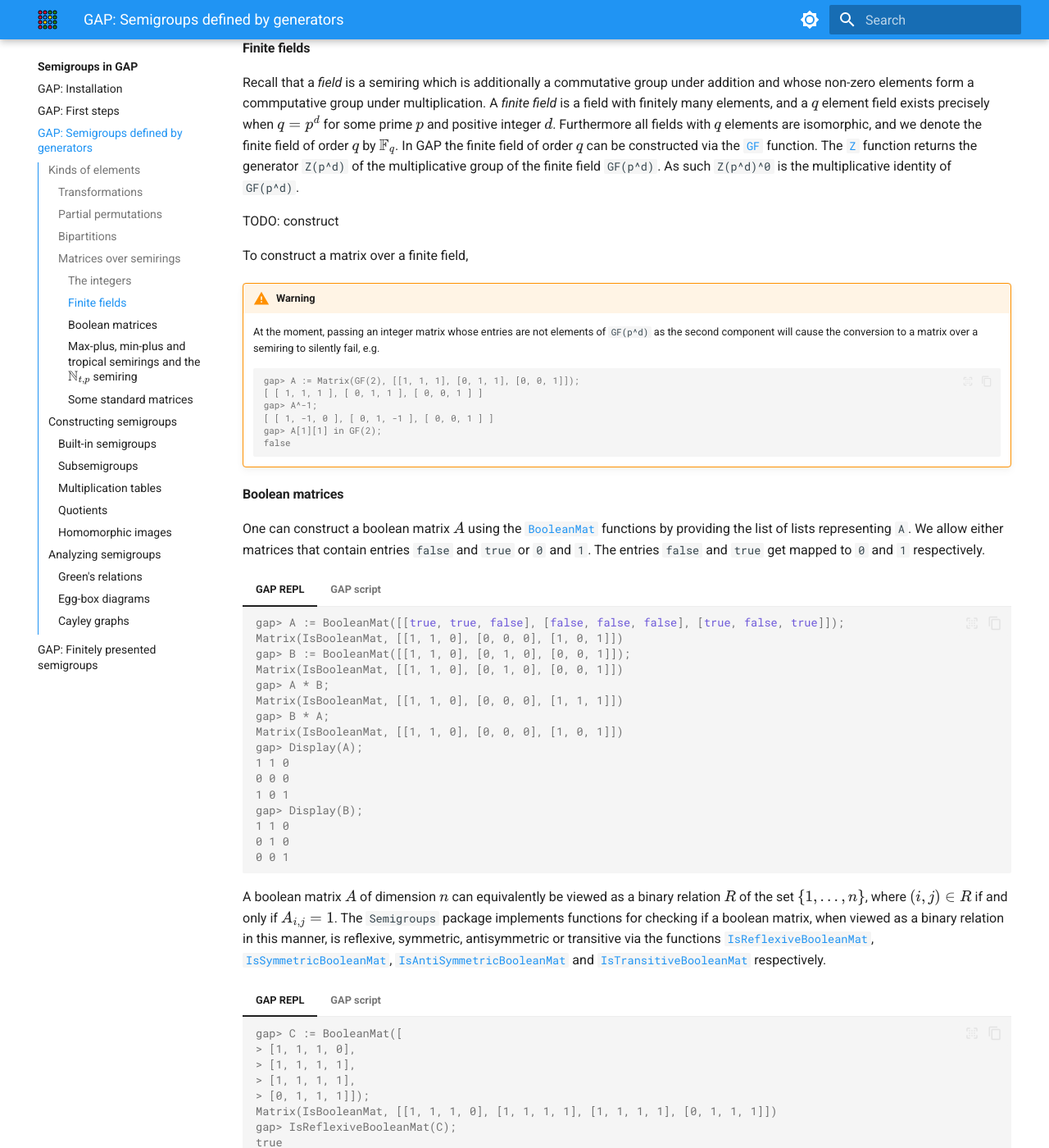
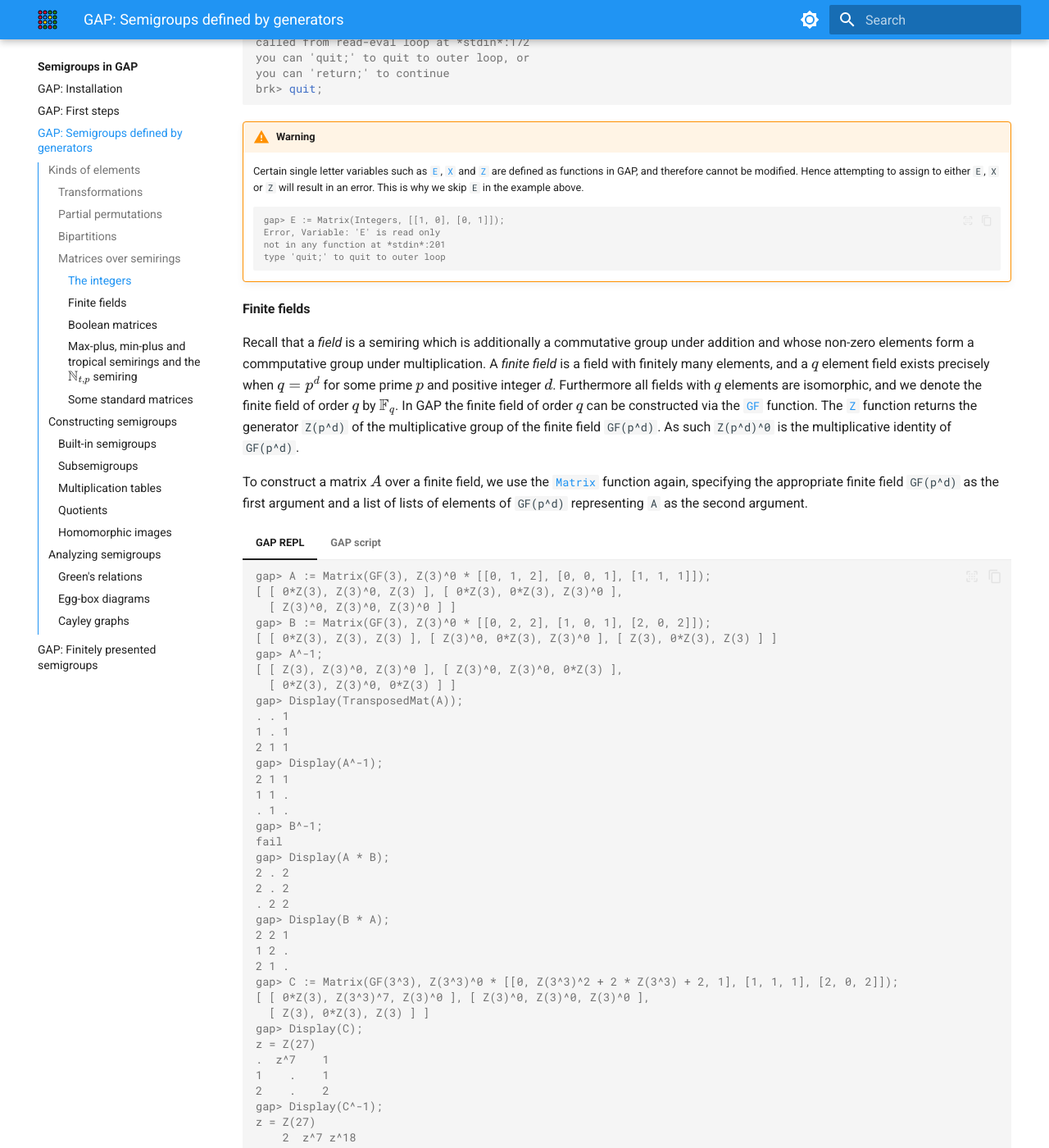
Before and after one commit to libsemigroups/tutorial, an MkDocs documentation site: the page built from docs/gap/generated.md, in a window 1280 px wide and 1400 px high, scrolled down 10567 px. Shown: the whole window at 82% size. Built offline with MkDocs 1.6.1 and Material for MkDocs 9.7.7, drawn with Linux system fonts in a browser that asks for light colours; some of the changed text lies outside the part shown.

Commit message:
Add matrices over finite fields

````diff
--- a/docs/gap/generated.md
+++ b/docs/gap/generated.md
@@ -355,6 +355,9 @@ function by specifying the blocks of the bipartition.
 Bipartitions can be multiplied using the `*` operator
 (see [Chapter 3](https://semigroups.github.io/Semigroups/doc/chap3_mj.html#X7C18DB427C9C0917)
 of the `Semigroups` manual for a definition of bipartition multiplication).
+Furthermore, bipartitions admit an involution
+[`Star`](https://semigroups.github.io/Semigroups/doc/chap3_mj.html#X7CE00E0C79F62745),
+which swaps all the points $i$ with $-i$ in the partition.
 
 === "GAP REPL"
     ```gap-repl
@@ -366,6 +369,8 @@ of the `Semigroups` manual for a definition of bipartition multiplication).
     <bipartition: [ 1, -4 ], [ 2, 5 ], [ 3, 4, -1 ], [ -2 ], [ -3 ], [ -5 ]>
     gap> b * a;
     <bipartition: [ 1, 5, -3 ], [ 2 ], [ 3, -1, -2 ], [ 4 ], [ -4, -5 ]>
+    gap> Star(a);
+    <bipartition: [ 1, 2, -1 ], [ 3, -3, -4 ], [ 4, 5 ], [ -2, -5 ]>
     ```
 === "GAP script"
     ```gap
@@ -514,8 +520,11 @@ manipulation of $n \times n$ matrices over the following semirings:
 In general, an $n\times n$ matrix $A$ is represented in GAP are represented as
 list of lists `A` such that `A[i]` is the $i$-th row of $A$ and `A[i][j]` is
 the entry of `A` at the $i$-th row and $j$-th column of $A$.
-Matrices can be multiplied using the `*` operatator, provided they have the
-same dimensions and same underlying semiring, and the `^ -1` operator
+Matrices can be multiplied using the `*` operator, provided they have the
+same dimensions and same underlying semiring. The `*` operator
+can also be used to multiply a matrix by a scalar from the underlying
+semiring.
+The `^ -1` operator
 can be used to find the inverse of a matrix. If `A` is invertible over the
 semiring, then `A^-1` will return the inverse of `A`, and otherwise
 `A^-1` will return `#!gap fail`.
@@ -571,6 +580,18 @@ the list of lists representing `A` as the second argument.
     [ 1, 0, -3 ]
     [ 2, 2, 0 ]
     ]>
+    gap> Display(A * 2);
+    <3x3-matrix over Integers:
+    [[ 2, 4, 6 ]
+    [ 8, 6, -2 ]
+    [ 2, 0, -6 ]
+    ]>
+    gap> Display(3 * A);
+    <3x3-matrix over Integers:
+    [[ 3, 6, 9 ]
+    [ 12, 9, -3 ]
+    [ 3, 0, -9 ]
+    ]>
     gap> Display(TransposedMat(A));
     <immutable 3x3-matrix over Integers:
     [[ 1, 4, 1 ]
@@ -604,6 +625,8 @@ the list of lists representing `A` as the second argument.
     B * A;
     Display(A * B);
     Display(B * A);
+    Display(A * 2);
+    Display(3 * A);
     Display(TransposedMat(A));
     Display(B ^ -1);
     C^-1;
@@ -651,7 +674,6 @@ function and we can check if the order is finite using the
 function. Note that only the order of an invertible matrix can be computed,
 and the `Order` function will throw an error if a non-invertible matrix is given
 as input.
-
 
 === "GAP REPL"
     ```gap-repl
@@ -718,7 +740,7 @@ as input.
     [`X`](https://docs.gap-system.org/doc/ref/chap66_mj.html#X79D0380D7FA39F7D) and
     [`Z`](https://docs.gap-system.org/doc/ref/chap59_mj.html#X7AA52FAF7EDEDD56)
     are defined as functions in GAP, and therefore cannot
-    be modified. Hence attempting to assign to either `E` or `X`
+    be modified. Hence attempting to assign to either `E`, `X` or `Z`
     will result in an error. This is why we skip `E` in the example above.
     ```gap-repl
     gap> E := Matrix(Integers, [[1, 0], [0, 1]]);
@@ -745,13 +767,79 @@ function returns the generator `Z(p^d)` of the multiplicative group of
 the finite field `GF(p^d)`. As such `Z(p^d)^0` is the multiplicative identity
 of `GF(p^d)`.
 
-TODO: construct
+To construct a matrix $A$ over a finite field, we use the
+[`Matrix`](https://semigroups.github.io/Semigroups/doc/chap5_mj.html#X7DCA234C86ED8BD3)
+function again, specifying the appropriate finite field
+`GF(p^d)` as the first argument and
+a list of lists of elements of `GF(p^d)`
+representing `A` as the second argument.
 
-To construct a matrix over a finite field,
+=== "GAP REPL"
+    ```gap-repl
+    gap> A := Matrix(GF(3), Z(3)^0 * [[0, 1, 2], [0, 0, 1], [1, 1, 1]]);
+    [ [ 0*Z(3), Z(3)^0, Z(3) ], [ 0*Z(3), 0*Z(3), Z(3)^0 ],
+      [ Z(3)^0, Z(3)^0, Z(3)^0 ] ]
+    gap> B := Matrix(GF(3), Z(3)^0 * [[0, 2, 2], [1, 0, 1], [2, 0, 2]]);
+    [ [ 0*Z(3), Z(3), Z(3) ], [ Z(3)^0, 0*Z(3), Z(3)^0 ], [ Z(3), 0*Z(3), Z(3) ] ]
+    gap> A^-1;
+    [ [ Z(3), Z(3)^0, Z(3)^0 ], [ Z(3)^0, Z(3)^0, 0*Z(3) ],
+      [ 0*Z(3), Z(3)^0, 0*Z(3) ] ]
+    gap> Display(TransposedMat(A));
+    . . 1
+    1 . 1
+    2 1 1
+    gap> Display(A^-1);
+    2 1 1
+    1 1 .
+    . 1 .
+    gap> B^-1;
+    fail
+    gap> Display(A * B);
+    2 . 2
+    2 . 2
+    . 2 2
+    gap> Display(B * A);
+    2 2 1
+    1 2 .
+    2 1 .
+    gap> C := Matrix(GF(3^3), Z(3^3)^0 * [[0, Z(3^3)^2 + 2 * Z(3^3) + 2, 1], [1, 1, 1], [2, 0, 2]]);
+    [ [ 0*Z(3), Z(3^3)^7, Z(3)^0 ], [ Z(3)^0, Z(3)^0, Z(3)^0 ],
+      [ Z(3), 0*Z(3), Z(3) ] ]
+    gap> Display(C);
+    z = Z(27)
+    .  z^7    1
+    1    .    1
+    2    .    2
+    gap> Display(C^-1);
+    z = Z(27)
+        2  z^7 z^18
+        .    1    1
+        1 z^20 z^20
+    gap> Display(C * C);
+    z = Z(27)
+    z^18  z^7 z^18
+        .  z^4    1
+        1 z^20    .
+    ```
+=== "GAP script"
+    ```gap
+    A := Matrix(GF(3), Z(3)^0 * [[0, 1, 2], [0, 0, 1], [1, 1, 1]]);
+    B := Matrix(GF(3), Z(3)^0 * [[0, 2, 2], [1, 0, 1], [2, 0, 2]]);
+    A^-1;
+    Display(TransposedMat(A));
+    Display(A^-1);
+    B^-1;
+    Display(A * B);
+    Display(B * A);
+    C := Matrix(GF(3^3), Z(3^3)^0 * [[0, Z(3^3)^2 + 2 * Z(3^3) + 2, 1], [1, 1, 1], [2, 0, 2]]);
+    Display(C);
+    Display(C^-1);
+    Display(C * C);
+    ```
 
 !!! warning
     At the moment, passing an integer matrix whose entries are not elements
-    of `GF(p^d)` as the second component will cause the conversion to a matrix
+    of `GF(p^d)` as the second argument will cause the conversion to a matrix
     over a semiring to silently fail, e.g.
     ```gap-repl
     gap> A := Matrix(GF(2), [[1, 1, 1], [0, 1, 1], [0, 0, 1]]);
@@ -761,7 +849,21 @@ To construct a matrix over a finite field,
     gap> A[1][1] in GF(2);
     false
     ```
-
+    Instead, the second argument should be multiplied by the multiplicative
+    identity `Z(p^d)^0` to prevent this from happening, i.e.
+    ```gap-repl
+    gap> B := Matrix(GF(2), Z(2)^0 * [[1, 1, 1], [0, 1, 1], [0, 0, 1]]);
+    <a 3x3 matrix over GF2>
+    gap> Display(B^-1);
+    1 1 .
+    . 1 1
+    . . 1
+    gap> B[1][1] in GF(2);
+    true
+    ```
+    We are currently working to address this problem
+    as part of [Issue #1186](https://github.com/semigroups/Semigroups/issues/1186)
+    on the `Semigroups` issue tracker.
 
 #### Boolean matrices
 
@@ -845,6 +947,10 @@ respectively.
 #### Max-plus, min-plus and tropical semirings and the $\mathbb{N}_{t, p}$ semiring
 
 #### Some standard matrices
+
+!!! info
+    See [Chapter 5](https://semigroups.github.io/Semigroups/doc/chap5_mj.html)
+    of the `Semigroups` manual for more details about matrices over semirings.
 
 ## Constructing semigroups
 
````
Also changed, not shown: other parts of docs/gap/generated.md (+1 -0 lines).
